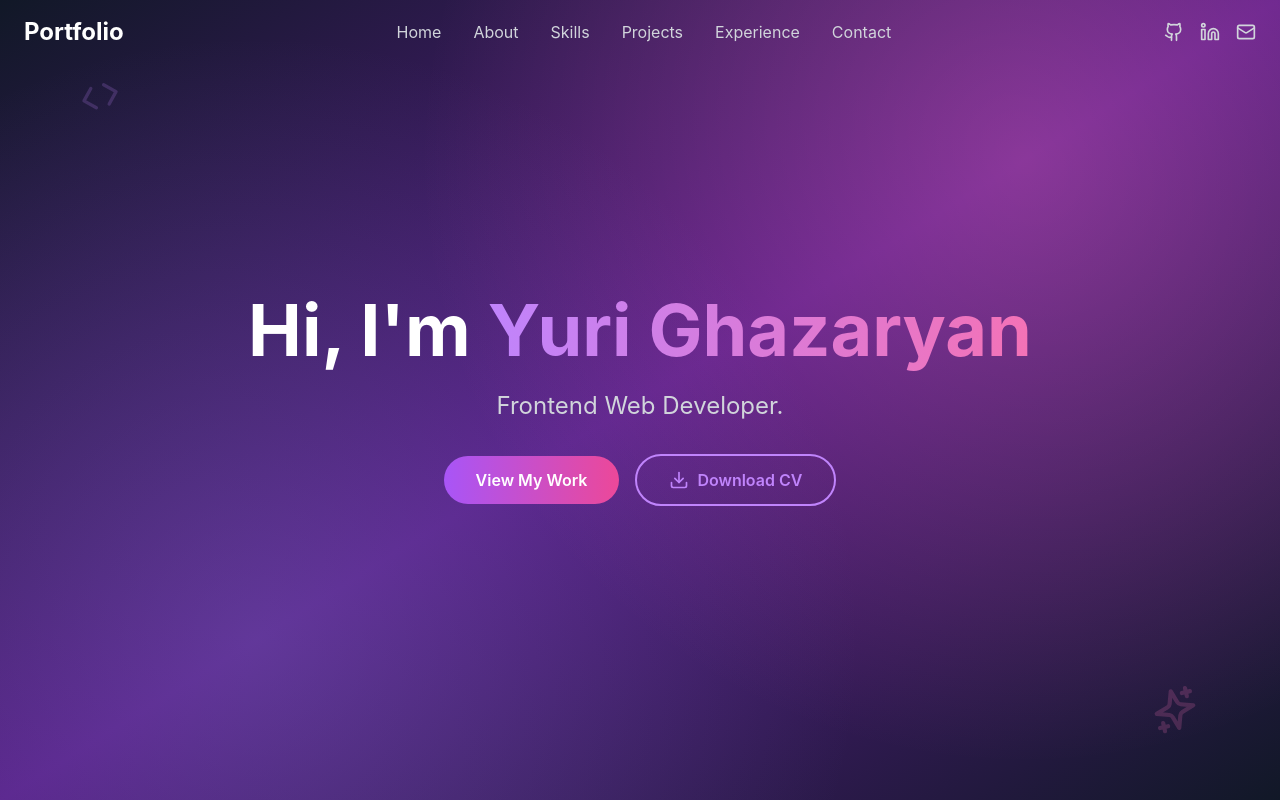
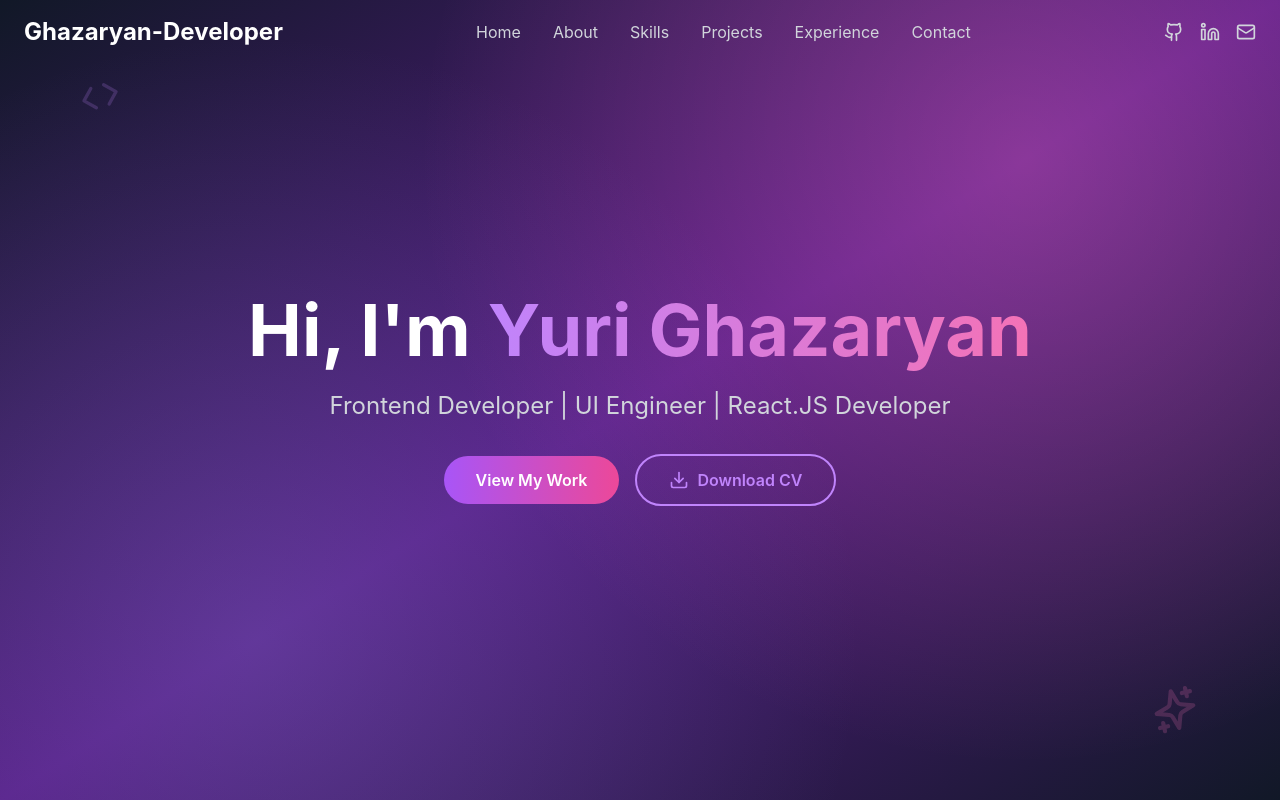
Before and after one commit to GhazaryanYuri/Portfolio, a React (Vite) app: page / in a window 1280 px wide. Shown: the top 800 px of the page. Built offline with nearby package versions, Linux system fonts and the light colour scheme.

Commit message:
Changed Navbar title, added links to Linkedin, changed changed specialist title

```diff
--- a/src/components/01-Navbar/Navigation.tsx
+++ b/src/components/01-Navbar/Navigation.tsx
@@ -40,7 +40,7 @@ const Navigation = () => {
             whileHover={{ scale: 1.05 }}
             className="text-2xl font-bold text-white"
           >
-            Portfolio
+            Ghazaryan-Developer
           </motion.div>
 
           {/* Desktop Menu */}
@@ -71,7 +71,7 @@ const Navigation = () => {
             <motion.a
               whileHover={{ scale: 1.2, rotate: 360 }}
               transition={{ duration: 0.3 }}
-              href="#"
+              href="https://www.linkedin.com/in/yuri-ghazaryan-8044ab282?utm_source=share&utm_campaign=share_via&utm_content=profile&utm_medium=android_app"
               className="text-gray-300 hover:text-white"
             >
               <Linkedin size={20} />
--- a/src/components/02-Hero/Hero.tsx
+++ b/src/components/02-Hero/Hero.tsx
@@ -67,7 +67,7 @@ const Hero = () => {
             animate={{ opacity: 1, y: 0 }}
             transition={{ duration: 0.8, delay: 0.4 }}
           >
-            Frontend Web Developer.
+            Frontend Developer | UI Engineer | React.JS Developer
           </motion.p>
 
           <motion.div
--- a/src/components/07-Contact/Contact.tsx
+++ b/src/components/07-Contact/Contact.tsx
@@ -76,7 +76,11 @@ const Contact = () => {
   // Social media links with icons and URLs
   const socialLinks = [
     { icon: Github, href: "https://github.com/GhazaryanYuri", label: "GitHub" },
-    { icon: Linkedin, href: "#", label: "LinkedIn" },
+    {
+      icon: Linkedin,
+      href: "https://www.linkedin.com/in/yuri-ghazaryan-8044ab282?utm_source=share&utm_campaign=share_via&utm_content=profile&utm_medium=android_app",
+      label: "LinkedIn",
+    },
     {
       icon: Instagram,
       href: "https://www.instagram.com/ghazaryan.yuri?igsh=MTRkZzE0MG5qZjl1bw%3D%3D",
```
Also changed, not shown: 1 other file (tests, documents, lock files or other folders).
